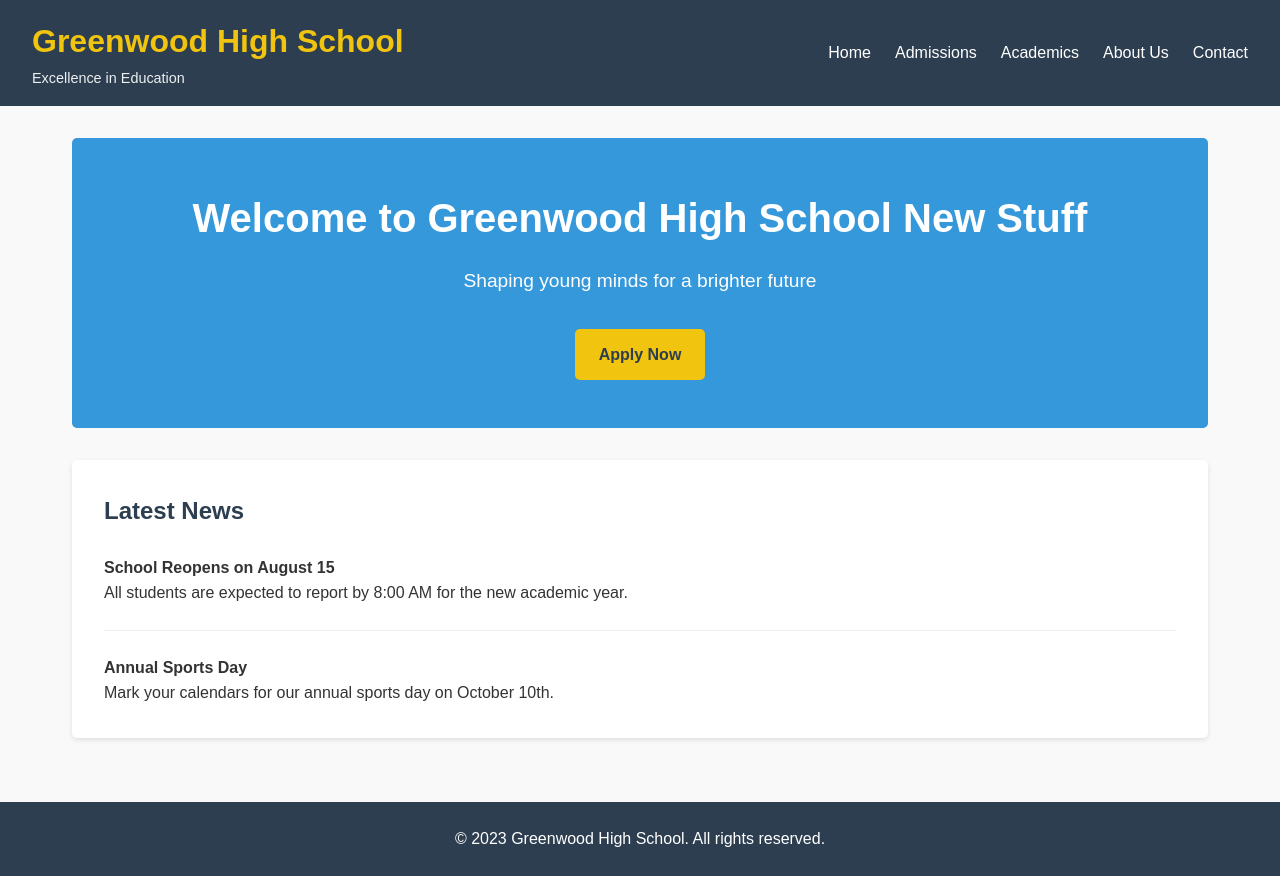
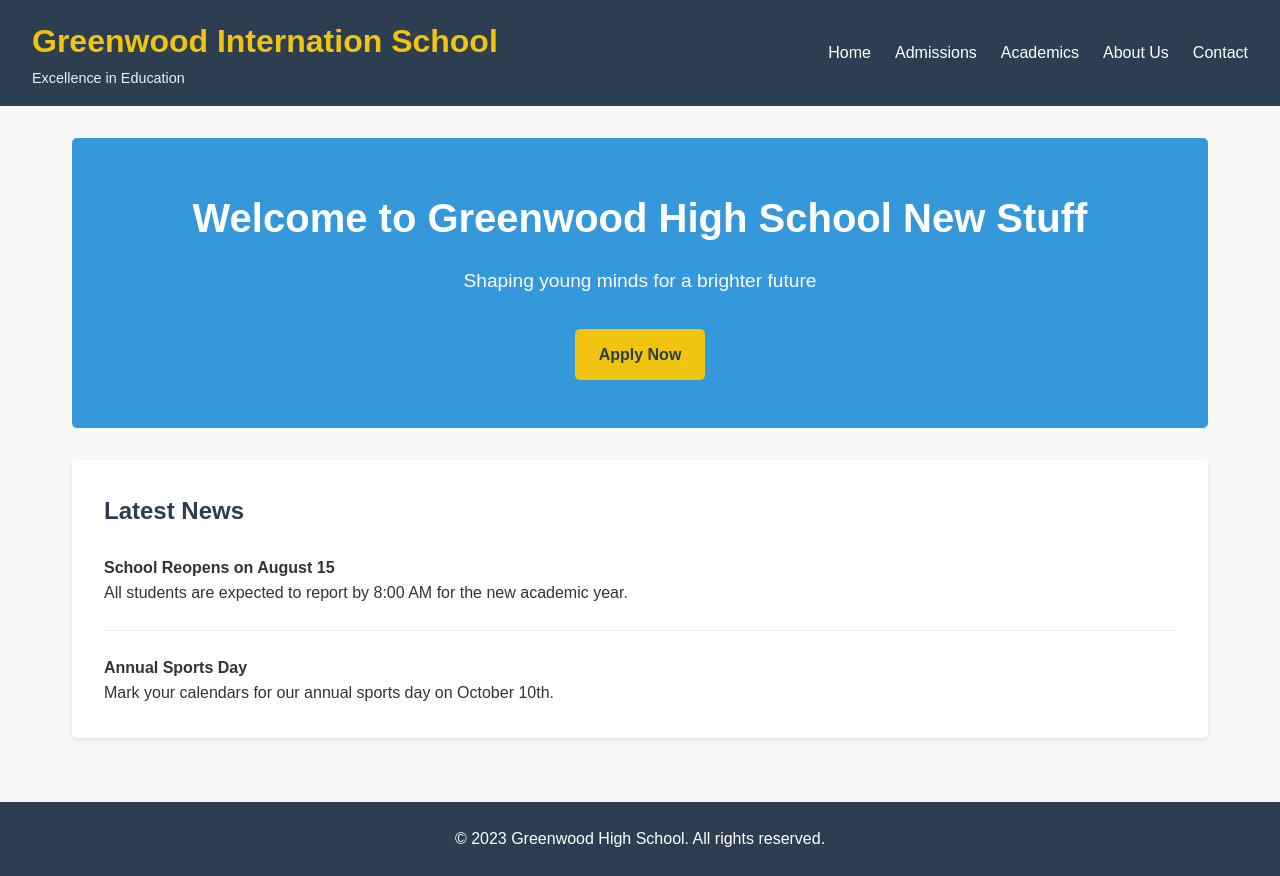
Before and after one commit to jaywhenimsad/978, a plain HTML site: page index.html in a window 1280 px wide. Drawn offline with Linux system fonts and the light colour scheme.

Commit message:
commit 4
changed the h1

```diff
--- a/index.html
+++ b/index.html
@@ -9,7 +9,7 @@
 <body>
     <header>
         <div class="logo">
-            <h1>Greenwood High School</h1>
+            <h1>Greenwood Internation School</h1>
             <p>Excellence in Education</p>
         </div>
         <nav>
```
